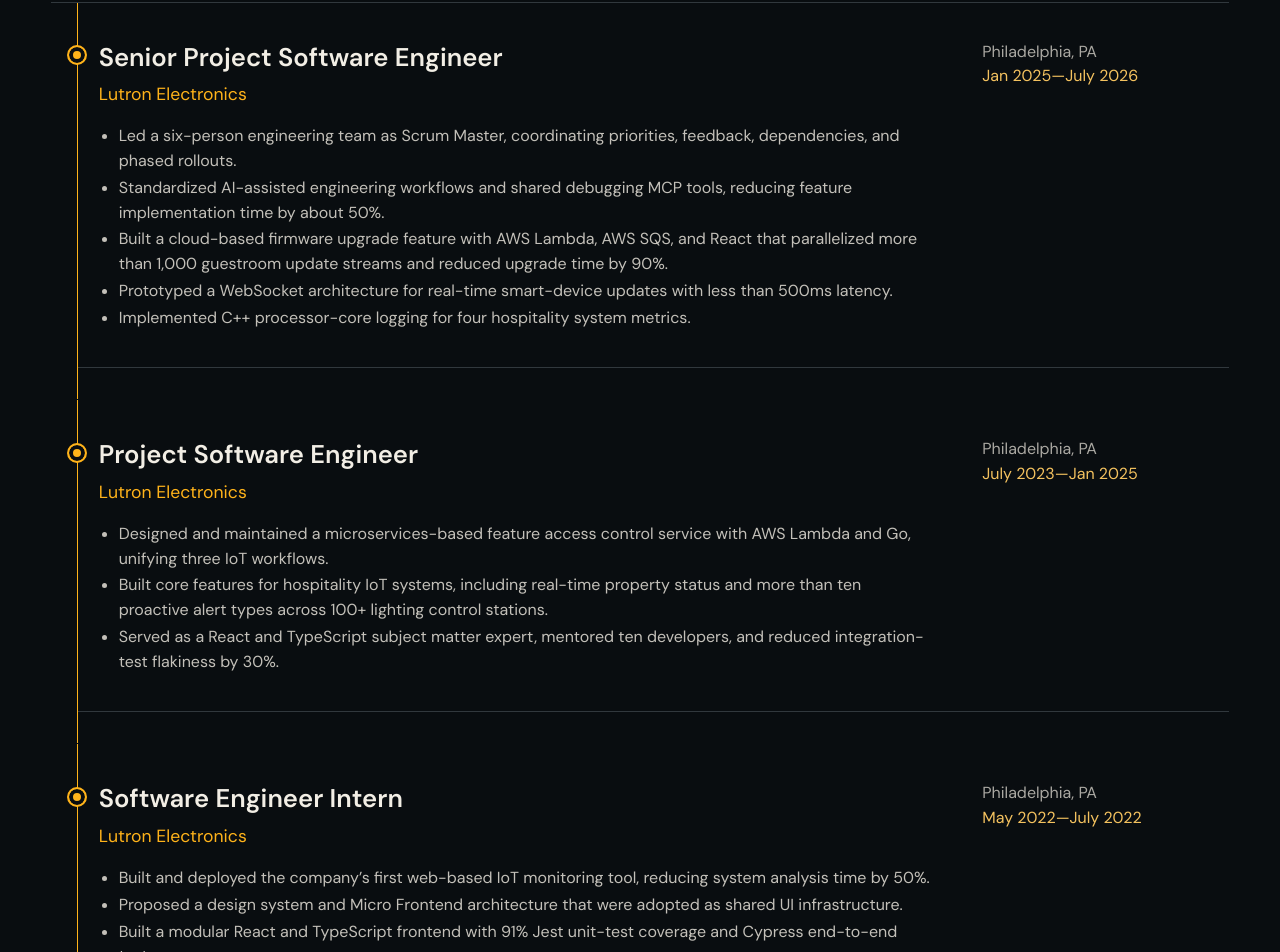
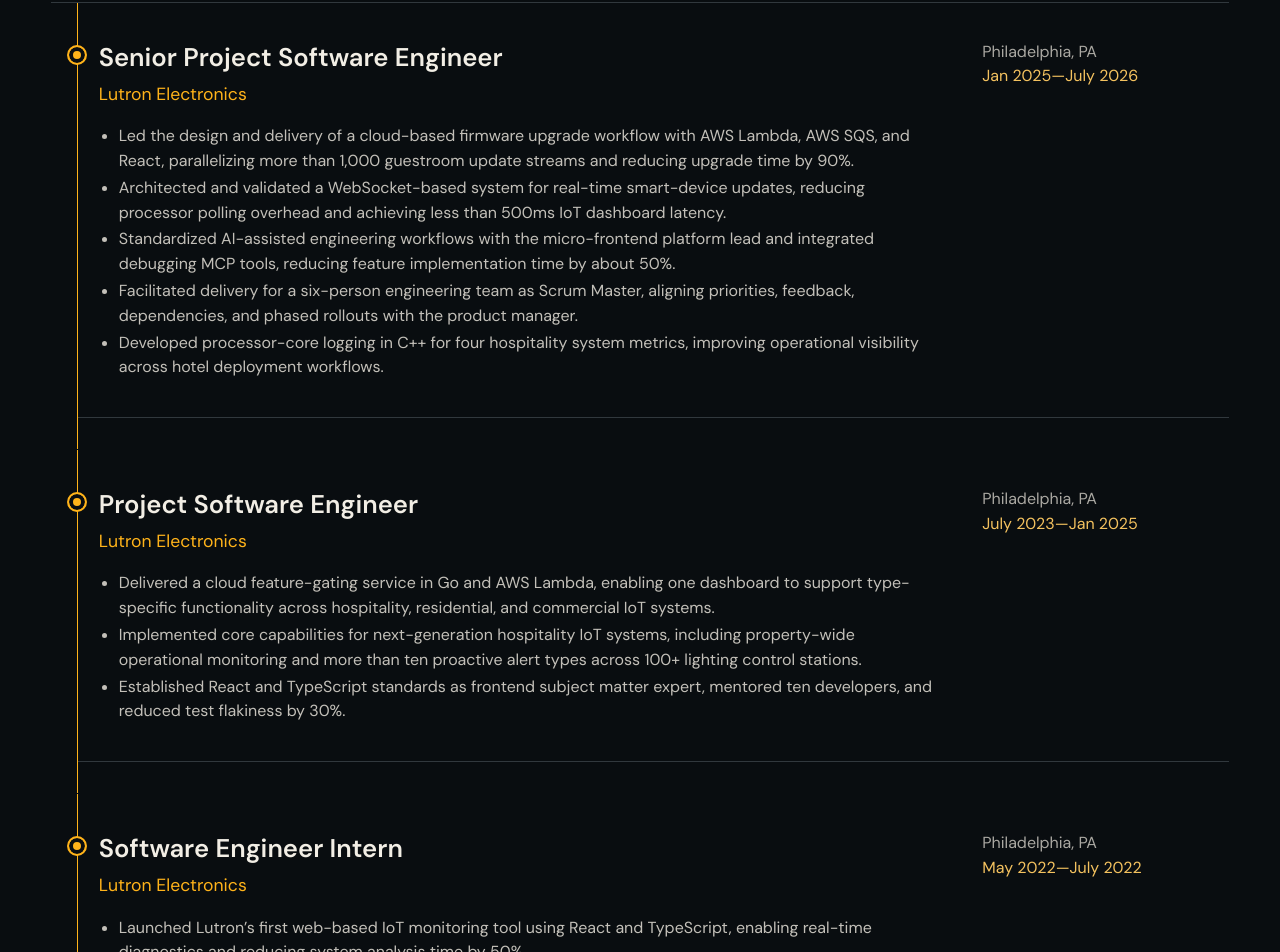
Before and after one commit to PengfanZ/PengfanZ.github.io, a React (Vite) app: page / in a window 1280 px wide. Shown: the part 2416-3368 px from the top of the page. Built offline with nearby package versions, Linux system fonts and the light colour scheme.

Commit message:
Refresh experience from resume v2

```diff
--- a/src/data.ts
+++ b/src/data.ts
@@ -57,11 +57,11 @@
     location: 'Philadelphia, PA',
     period: 'Jan 2025—July 2026',
     highlights: [
-      'Led a six-person engineering team as Scrum Master, coordinating priorities, feedback, dependencies, and phased rollouts.',
-      'Standardized AI-assisted engineering workflows and shared debugging MCP tools, reducing feature implementation time by about 50%.',
-      'Built a cloud-based firmware upgrade feature with AWS Lambda, AWS SQS, and React that parallelized more than 1,000 guestroom update streams and reduced upgrade time by 90%.',
-      'Prototyped a WebSocket architecture for real-time smart-device updates with less than 500ms latency.',
-      'Implemented C++ processor-core logging for four hospitality system metrics.',
+      'Led the design and delivery of a cloud-based firmware upgrade workflow with AWS Lambda, AWS SQS, and React, parallelizing more than 1,000 guestroom update streams and reducing upgrade time by 90%.',
+      'Architected and validated a WebSocket-based system for real-time smart-device updates, reducing processor polling overhead and achieving less than 500ms IoT dashboard latency.',
+      'Standardized AI-assisted engineering workflows with the micro-frontend platform lead and integrated debugging MCP tools, reducing feature implementation time by about 50%.',
+      'Facilitated delivery for a six-person engineering team as Scrum Master, aligning priorities, feedback, dependencies, and phased rollouts with the product manager.',
+      'Developed processor-core logging in C++ for four hospitality system metrics, improving operational visibility across hotel deployment workflows.',
     ],
   },
   {
@@ -70,9 +70,9 @@
     location: 'Philadelphia, PA',
     period: 'July 2023—Jan 2025',
     highlights: [
-      'Designed and maintained a microservices-based feature access control service with AWS Lambda and Go, unifying three IoT workflows.',
-      'Built core features for hospitality IoT systems, including real-time property status and more than ten proactive alert types across 100+ lighting control stations.',
-      'Served as a React and TypeScript subject matter expert, mentored ten developers, and reduced integration-test flakiness by 30%.',
+      'Delivered a cloud feature-gating service in Go and AWS Lambda, enabling one dashboard to support type-specific functionality across hospitality, residential, and commercial IoT systems.',
+      'Implemented core capabilities for next-generation hospitality IoT systems, including property-wide operational monitoring and more than ten proactive alert types across 100+ lighting control stations.',
+      'Established React and TypeScript standards as frontend subject matter expert, mentored ten developers, and reduced test flakiness by 30%.',
     ],
   },
   {
@@ -81,9 +81,8 @@
     location: 'Philadelphia, PA',
     period: 'May 2022—July 2022',
     highlights: [
-      'Built and deployed the company’s first web-based IoT monitoring tool, reducing system analysis time by 50%.',
-      'Proposed a design system and Micro Frontend architecture that were adopted as shared UI infrastructure.',
-      'Built a modular React and TypeScript frontend with 91% Jest unit-test coverage and Cypress end-to-end tests.',
+      'Launched Lutron’s first web-based IoT monitoring tool using React and TypeScript, enabling real-time diagnostics and reducing system analysis time by 50%.',
+      'Introduced a design system and Micro Frontend architecture adopted as shared infrastructure for UI development across teams.',
     ],
   },
   {
@@ -92,7 +91,7 @@
     location: 'Kennesaw, GA',
     period: 'June 2021—Aug 2021',
     highlights: [
-      'Developed and launched an e-commerce platform with Nuxt.js and Vuetify, improving content loading time by 20%.',
+      'Created and launched an e-commerce platform with Nuxt.js and Vuetify, improving content loading time by 20%.',
     ],
   },
   {
--- a/src/layout/SiteHeader.tsx
+++ b/src/layout/SiteHeader.tsx
@@ -33,7 +33,7 @@
       ))}
       <Anchor
         className={classes.resumeLink}
-        href="/resources/pengfan_resume.pdf"
+        href="/resources/pengfan_resume_v2.pdf"
         rel="noreferrer"
         target="_blank"
       >
```
Also changed, not shown: 1 other file (tests, documents, lock files or other folders).
